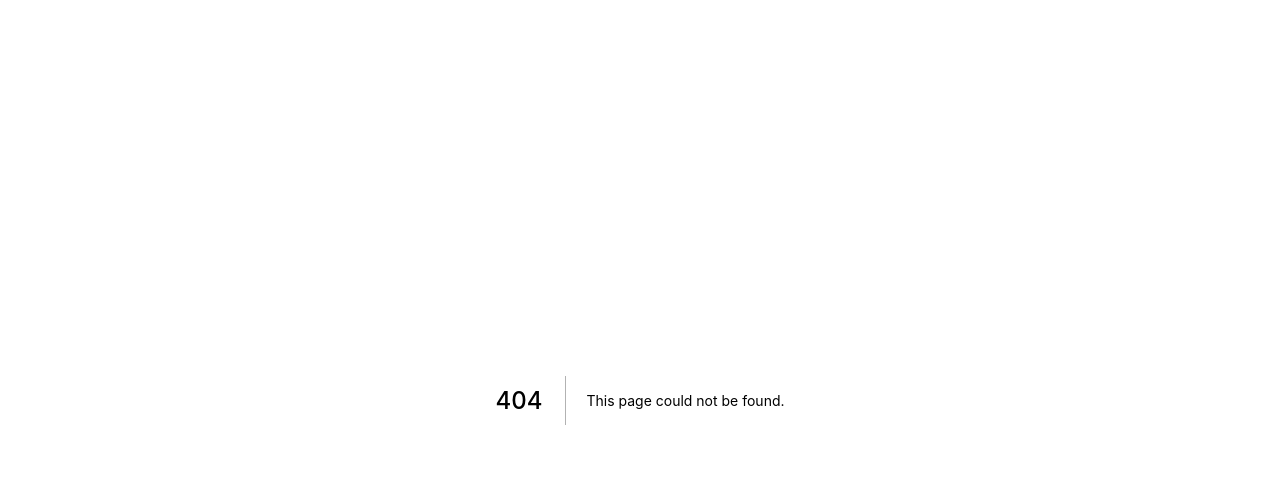
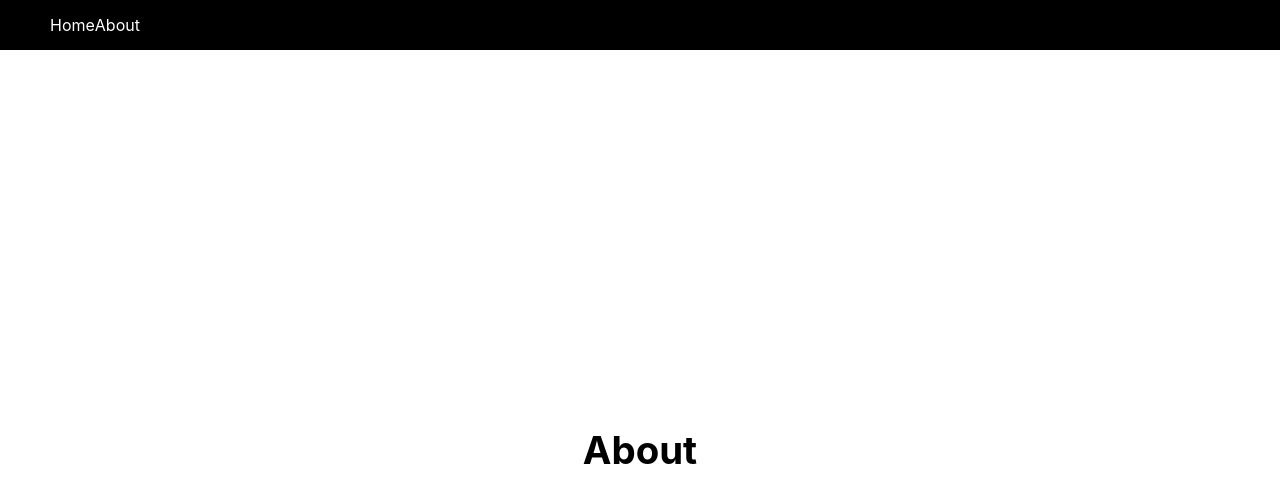
Before and after one commit to BaseMax/FirstNextJS, a Next.js app: page /about in a window 1280 px wide. Before the commit this address had no page. Shown: the top 502 px of the page. Built offline with nearby package versions, Linux system fonts and the light colour scheme.

Commit message:
Create home header layout nav components

```diff
--- /dev/null
+++ b/components/Layout.js
@@ -0,0 +1,17 @@
+import Nav from './Nav'
+import styles from '../styles/Layout.module.css'
+
+const Layout = ({children}) => {
+    return (
+        <>
+            <Nav />
+            <div className={styles.container}>
+                <main className={styles.main}>
+                    {/* <h1>Hello</h1> */}
+                    {children}
+                </main>
+            </div>
+        </>
+    )
+}
+export default Layout;
--- /dev/null
+++ b/components/Nav.js
@@ -0,0 +1,19 @@
+import Link from 'next/link';
+import navStyles from '../styles/Nav.module.css';
+
+const Nav = () => {
+    return (
+        <nav className={navStyles.nav}>
+            <ul>
+            <li>
+                    <Link href='/'>Home</Link>
+                </li>
+                <li>
+                    <Link href='/'>About</Link>
+                </li>
+            </ul>
+        </nav>
+    )
+};
+
+export default Nav;
--- a/pages/_app.js
+++ b/pages/_app.js
@@ -1,7 +1,12 @@
+import Layout from '../components/Layout'
 import '../styles/globals.css'
 
 function MyApp({ Component, pageProps }) {
-  return <Component {...pageProps} />
+  return (
+    <Layout>
+      <Component {...pageProps} />
+    </Layout>
+  )
 }
 
 export default MyApp
--- /dev/null
+++ b/pages/about.js
@@ -0,0 +1,14 @@
+import Head from 'next/head'
+
+const about = () => {
+
+    return (
+        <div>
+            <Head>
+                <title>About</title>
+            </Head>
+            <h1>About</h1>
+        </div>
+    )
+}
+export default about;
--- /dev/null
+++ b/styles/Layout.module.css
@@ -0,0 +1,54 @@
+.container {
+    min-height: 100vh;
+    padding: 0 0.5rem;
+    display: flex;
+    flex-direction: column;
+    justify-content: center;
+    align-items: center;
+}
+
+.main {
+    padding: 5rem 0;
+    flex: 1;
+    display: flex;
+    flex-direction: column;
+    justify-content: center;
+    align-items: center;
+    font-size: 1.2rem;
+}
+
+.footer {
+    width: 100%;
+    height: 100px;
+    border-top: 1px solid #eaeaea;
+    display: flex;
+    justify-content: center;
+    align-items: center;
+}
+
+.footer img {
+    margin-left: 0.5rem;
+}
+
+.footer a {
+    display: flex;
+    justify-content: center;
+    align-items: center;
+}
+
+
+.code {
+    background: #fafafa;
+    border-radius: 5px;
+    padding: 0.75rem;
+    font-size: 1.1rem;
+    font-family: Menlo, Monaco, Lucida Console, Liberation Mono, DejaVu Sans Mono, Bitstream Vera Sans Mono, Courier New, monospace;
+}
+
+.grid {
+    display: flex;
+    align-items: center;
+    justify-content: center;
+    flex-wrap: wrap;
+    max-width: 800px;
+}
--- /dev/null
+++ b/styles/Nav.module.css
@@ -0,0 +1,20 @@
+.nav {
+    height: 50px;
+    padding: 10px;
+    background: #000;
+    color: #fff;
+    display: flex;
+    align-items: center;
+    justify-content: flex-start;
+}
+
+.nav ul {
+    display: flex;
+    justify-content: center;
+    align-items: center;
+    list-style: none;
+}
+
+.nav ul li a {
+
+}
```
Also changed, not shown: components/Header.js (added, +12 -0 lines), pages/index.js (+4 -58 lines), styles/Header.module.css (added, +25 -0 lines).
